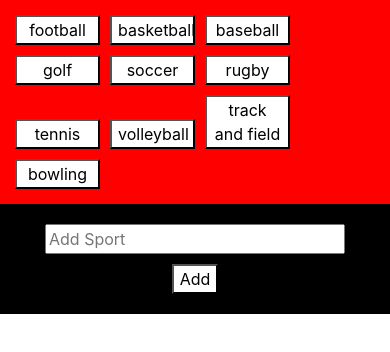
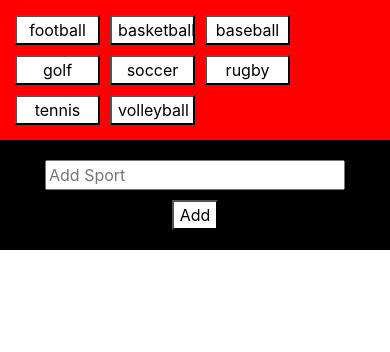
Before and after one commit to CollinChiz/GifTastic, a plain HTML site: page index.html in a window 390 px wide. Drawn offline with nearby package versions, Linux system fonts and the light colour scheme.

Commit message:
responsive

```diff
--- a/assets/css/style.css
+++ b/assets/css/style.css
@@ -1,6 +1,7 @@
 .button {
     margin: 5px;
     width: 85px;
+    text-align: center;
 }
 img {
     margin: 10px;
--- a/assets/javascript/script.js
+++ b/assets/javascript/script.js
@@ -1,7 +1,7 @@
 $(document).ready(function() {
 
 
-var sports = ["football", "basketball", "baseball", "golf", "soccer", "rugby", "tennis", "volleyball", "track and field", "bowling"]
+var sports = ["football", "basketball", "baseball", "golf", "soccer", "rugby", "tennis", "volleyball"]
 
 function displayButtons() {
     $("#buttons").empty();
```
